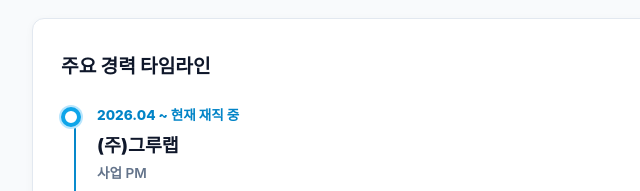
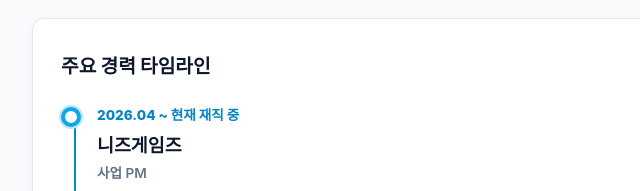
Before and after one commit to LJS-DINO/resume, a plain HTML site: page index.html in a window 1280 px wide. Shown: the part 4020-4211 px from the top of the page, 108-748 px from the left. Drawn offline with Linux system fonts and the light colour scheme; a web font is replaced by a local one.

Commit message:
Update index.html

```diff
--- a/index.html
+++ b/index.html
@@ -1190,7 +1190,7 @@
           <div class="timeline-item">
             <div class="timeline-node"></div>
             <div class="timeline-period">2026.04 ~ 현재 재직 중</div>
-            <div class="timeline-company">(주)그루랩</div>
+            <div class="timeline-company">니즈게임즈</div>
             <div class="timeline-role">사업 PM</div>
             <div class="timeline-projects-box">
               신규 퍼블리싱 및 사업 전반 리드
```
